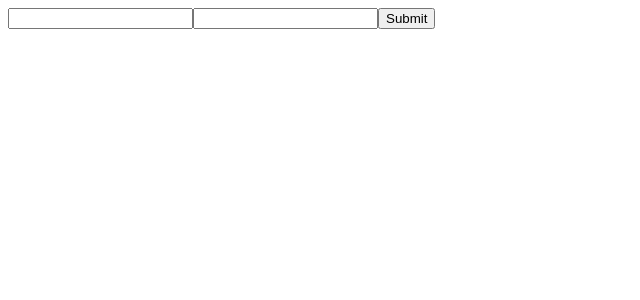
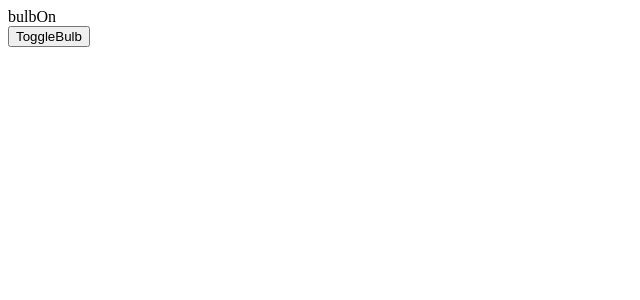
Before and after one commit to ashwinam/cohort-2025, a React (Vite) app in the folder week-08-react/react-practice/: page / in a window 1280 px wide. Shown: the top 300 px of the page, without its empty margins (0-640 px from the left). Built offline with nearby package versions, Linux system fonts and the light colour scheme.

Commit message:
rolling up state to the lowest common ancestor for sharing states to multiple component

```diff
--- a/week-08-react/react-practice/src/App.jsx
+++ b/week-08-react/react-practice/src/App.jsx
@@ -1,18 +1,42 @@
-import { useRef } from "react"
+import { useState } from "react"
 
-export default function App(){
+function App(){
+  return (
+    <Light />
+  )
+}
 
-  const inputRef = useRef(null);
+function Light(){
+  const [bulbState, setBulbState] = useState(true);
 
-  function submitHandler(){
-    inputRef.current.focus()
-  }
   return (
     <>
-
-      <input ref={inputRef}  type="text" />
-      <input type="text" />
-      <button onClick={submitHandler}>Submit</button>
+    <LightBulb bulbState={bulbState} />
+    <LightSwitch setBulbState={setBulbState} />
     </>
   )
 }
+
+function LightBulb({bulbState}){
+
+  return (
+    <>
+      {bulbState ? 'bulbOn': 'bulbOff'}
+    </>
+  )
+}
+
+function LightSwitch({setBulbState}){
+
+  function toggleBulb(){
+    setBulbState(bulbState => !bulbState);
+  }
+
+  return (
+    <div>
+      <button onClick={toggleBulb}>ToggleBulb</button>
+    </div>
+  )
+}
+
+export default App
```
